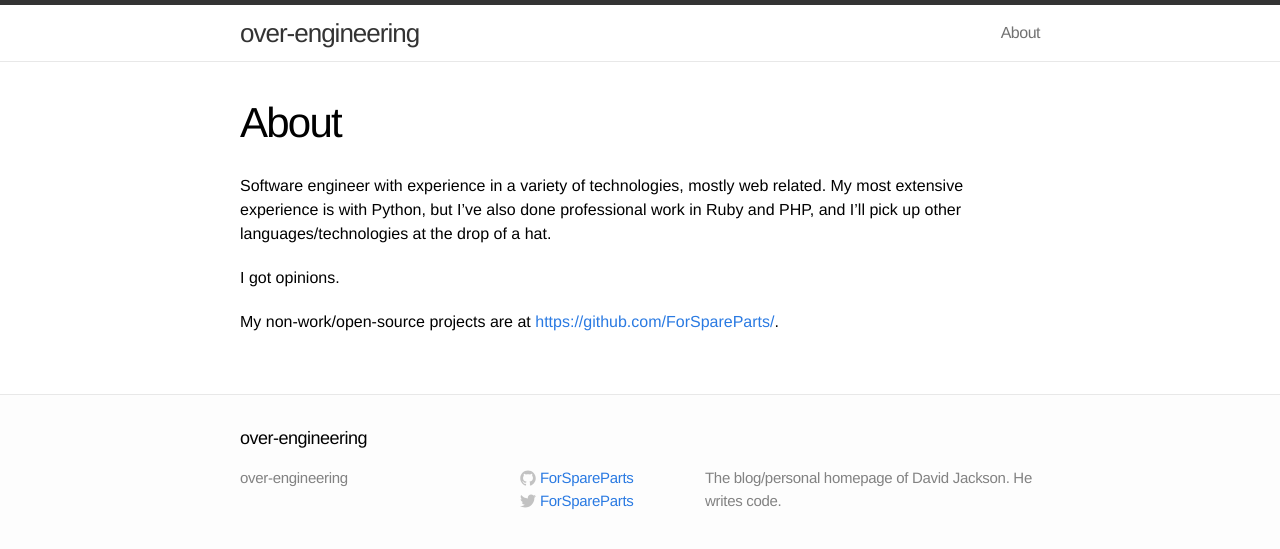
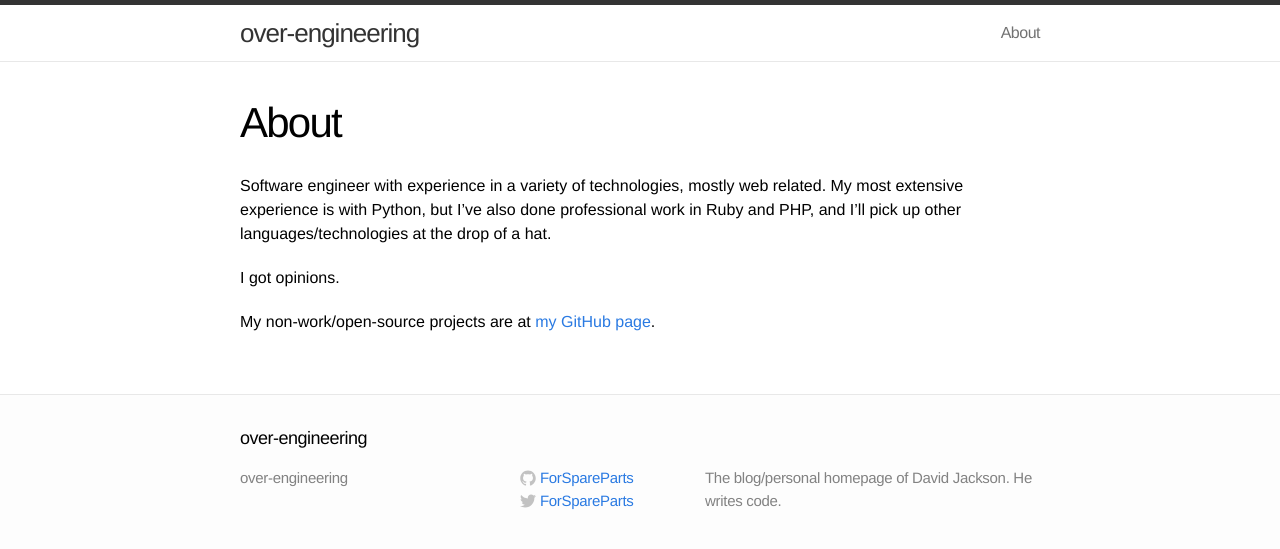
Before and after one commit to ForSpareParts/ForSpareParts.github.io, a Jekyll site: the page built from about.md, in a window 1280 px wide. Shown: the top 549 px of the page. Built offline with Jekyll 4.4.1, drawn with Linux system fonts in a browser that asks for light colours.

Commit message:
Fixed syntax error on about.md.

```diff
--- a/about.md
+++ b/about.md
@@ -8,4 +8,4 @@ Software engineer with experience in a variety of technologies, mostly web relat
 
 I got opinions.
 
-My non-work/open-source projects are at [https://github.com/ForSpareParts/](my GitHub page).
+My non-work/open-source projects are at [my GitHub page](https://github.com/ForSpareParts/).
```
